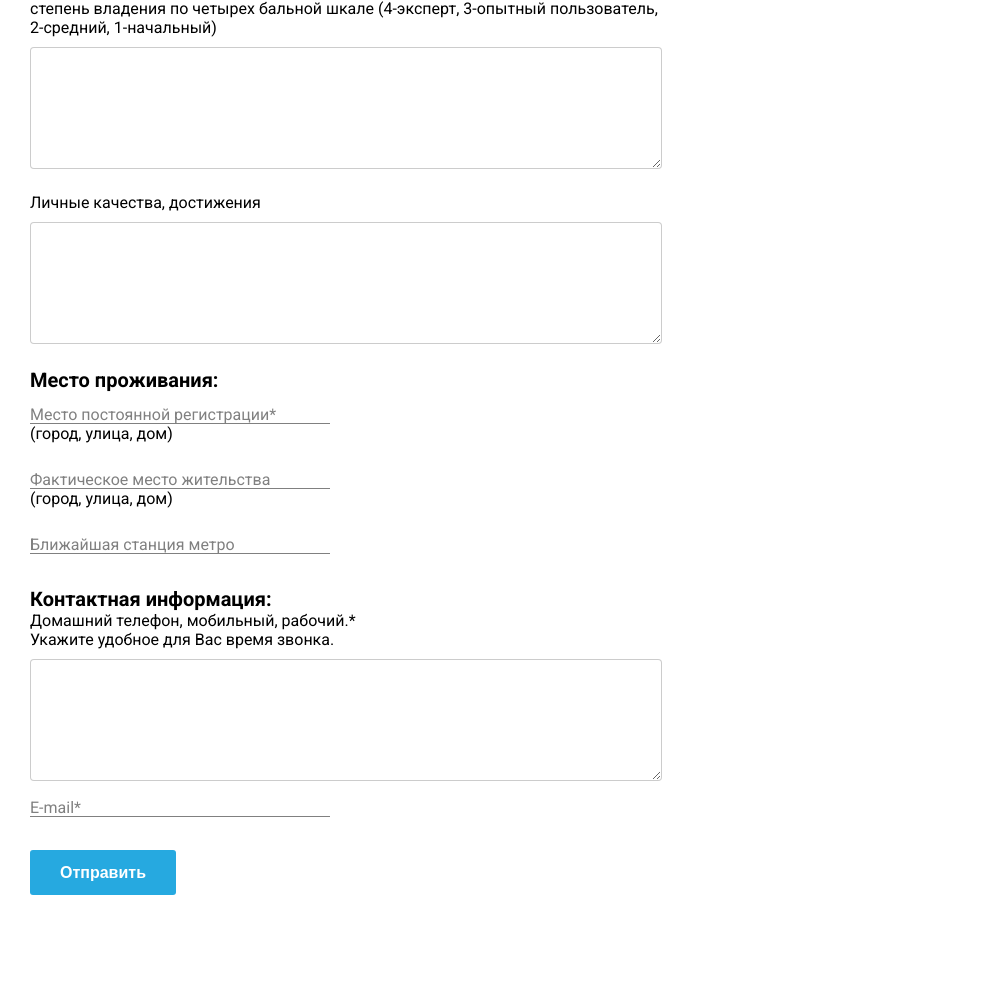
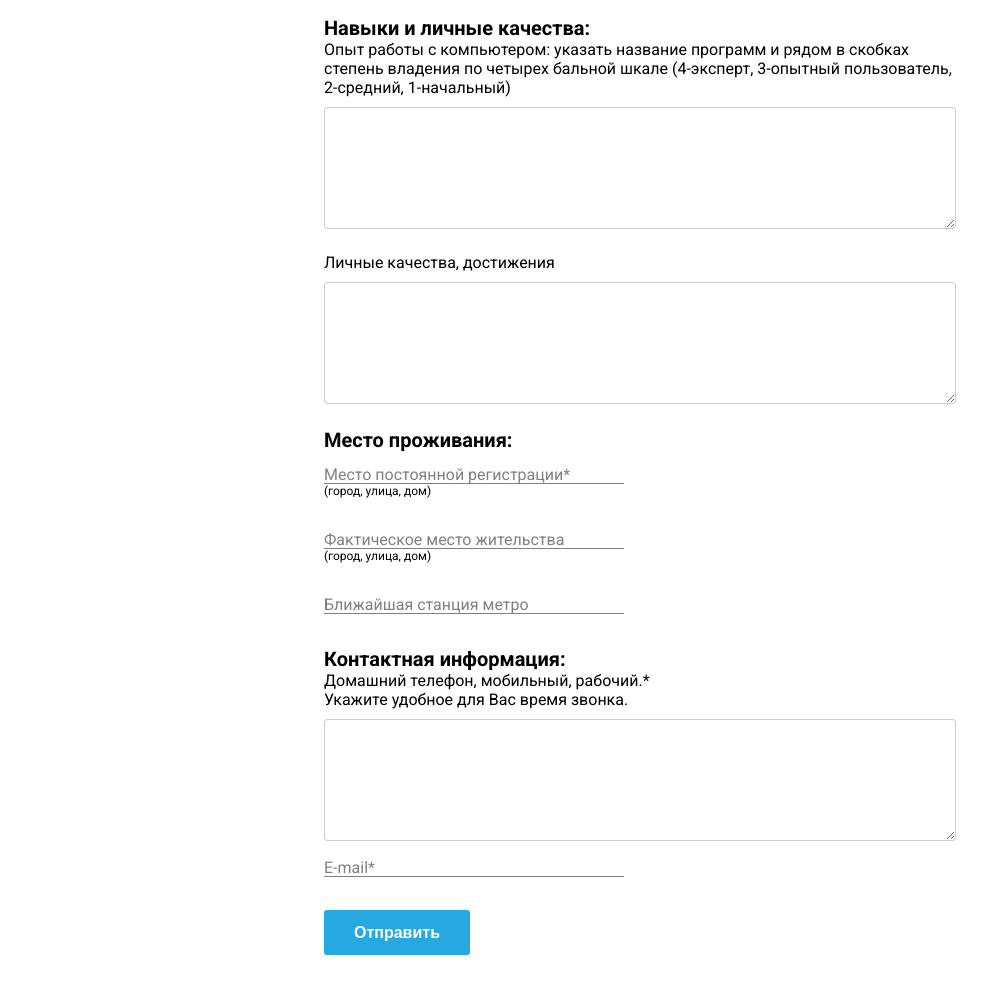
Before and after one commit to minwuori/want_work, a plain HTML site: page index.html in a window 1280 px wide. Shown: the part 1317-2310 px from the top of the page, without its empty margins (0-989 px from the left). Before the commit the page ends 2212 px from the top, so only its background shows below. Drawn offline with nearby package versions, Linux system fonts and the light colour scheme; a script that the page names is missing.

Commit message:
margin for form

```diff
--- a/ii/css/project_name/style.css
+++ b/ii/css/project_name/style.css
@@ -18,9 +18,14 @@ body {
   font-size: inherit;
   padding: 0 20px; }
 
+form {
+  width: 632px;
+  margin: 60px auto;
+}
+
 .color_red {
   color: red; }
-
+ .message { font-size: 12px; }
 
 input.btn_large {
   border: none; }
```
